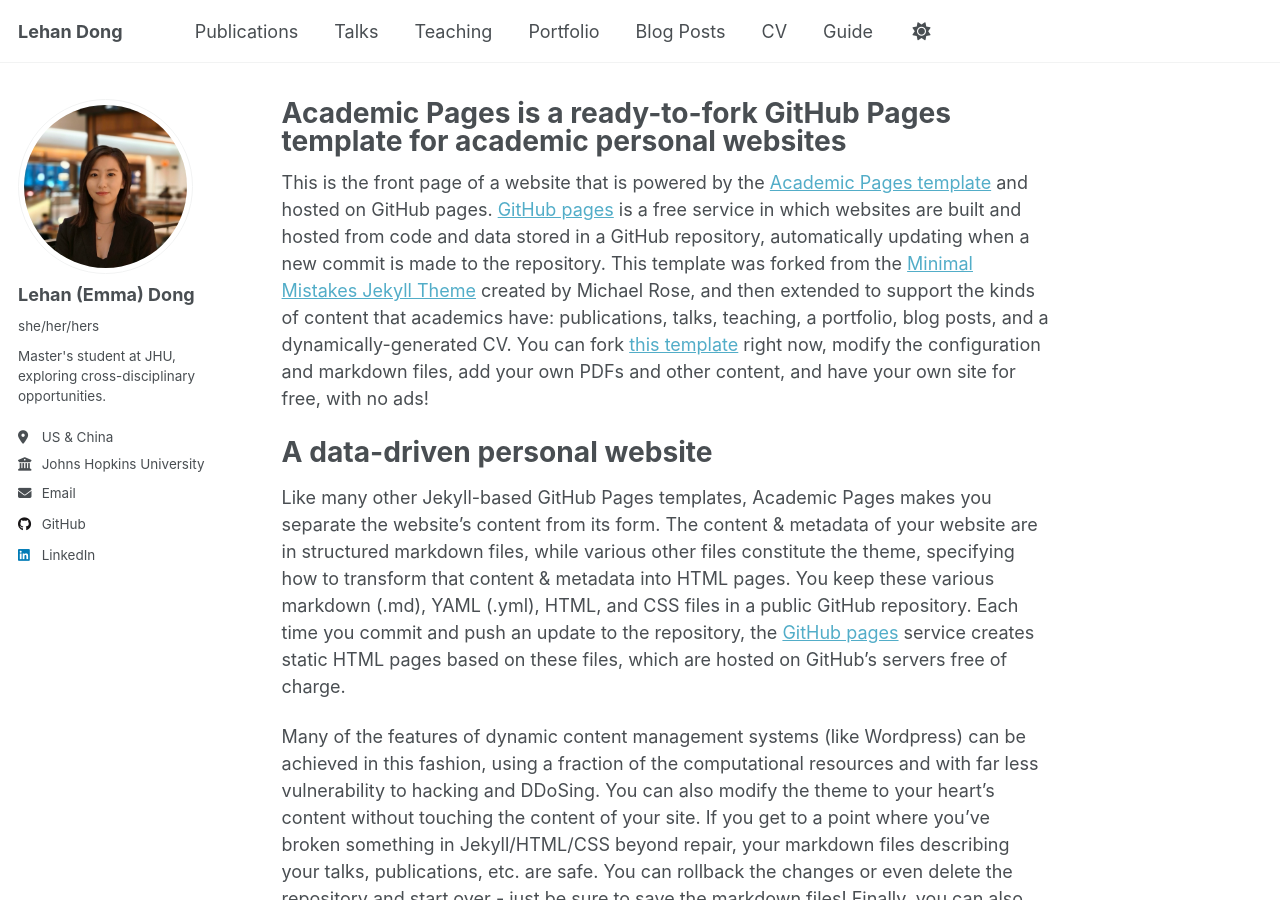
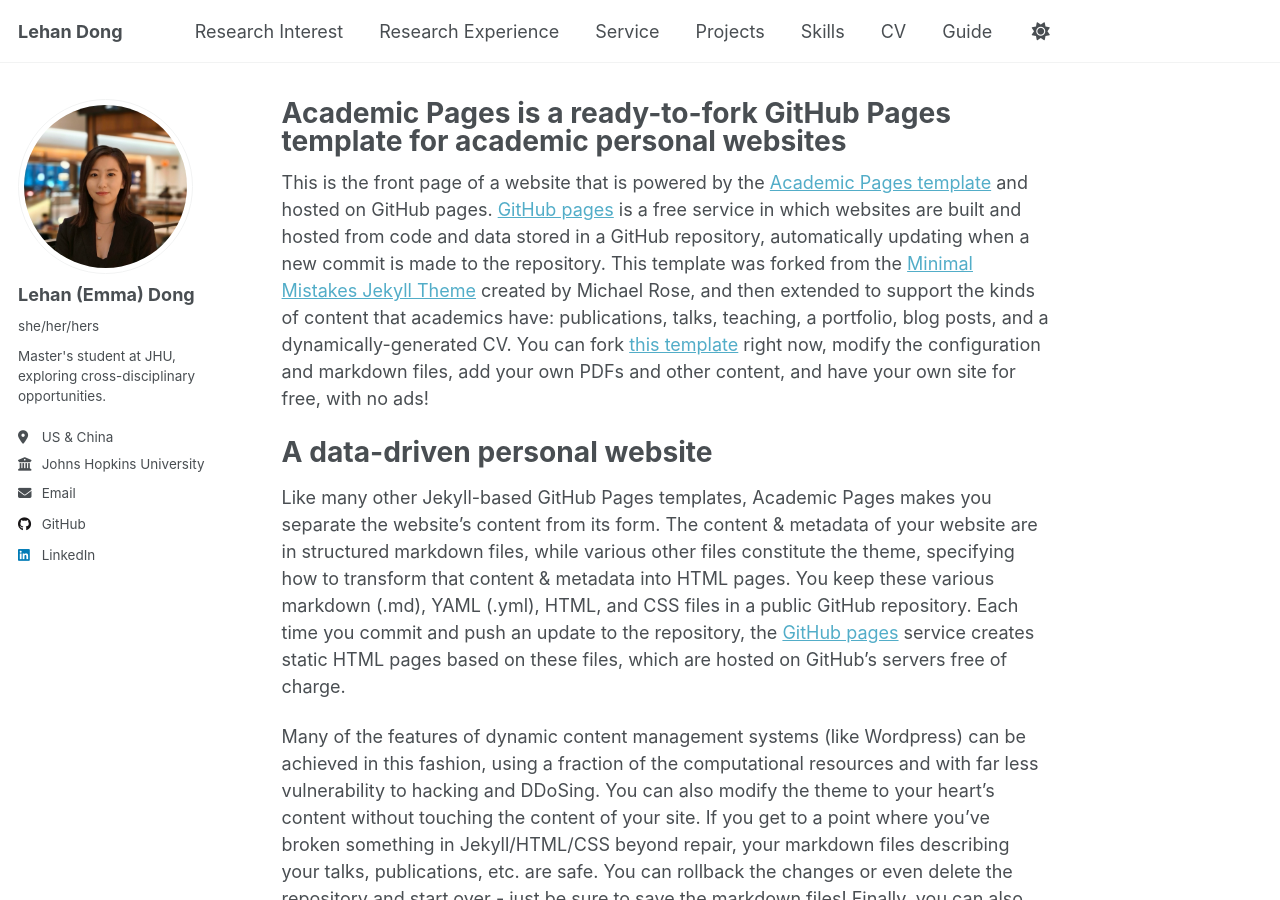
Before and after one commit to LehanDong/lehandongwebsite, a Jekyll site: the page built from _pages/about.md, in a window 1280 px wide and 900 px high. Built offline with Jekyll 4.4.1, drawn with Linux system fonts in a browser that asks for light colours.

Commit message:
navigation.yml

```diff
--- a/_data/navigation.yml
+++ b/_data/navigation.yml
@@ -8,19 +8,19 @@
 #      Markdown formatted page while the second is generated using JSON.
 
 main:
-  - title: "Publications"
+  - title: "Research Interest"
     url: /publications/
 
-  - title: "Talks"
+  - title: "Research Experience"
     url: /talks/
 
-  - title: "Teaching"
+  - title: "Service"
     url: /teaching/
 
-  - title: "Portfolio"
+  - title: "Projects"
     url: /portfolio/
 
-  - title: "Blog Posts"
+  - title: "Skills"
     url: /year-archive/
 
   - title: "CV"
```
